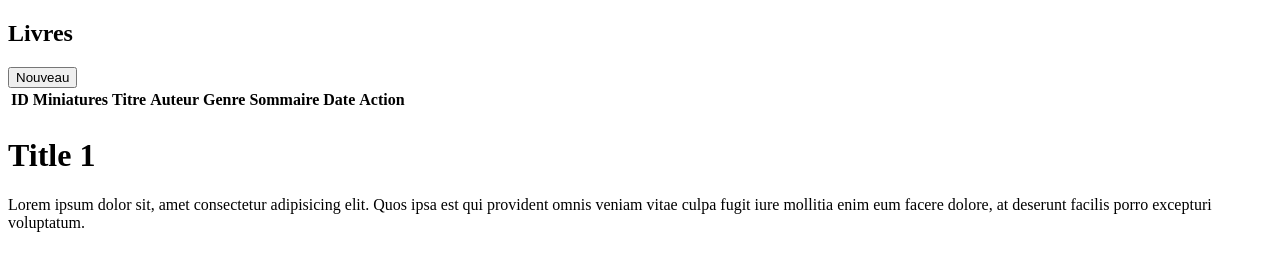
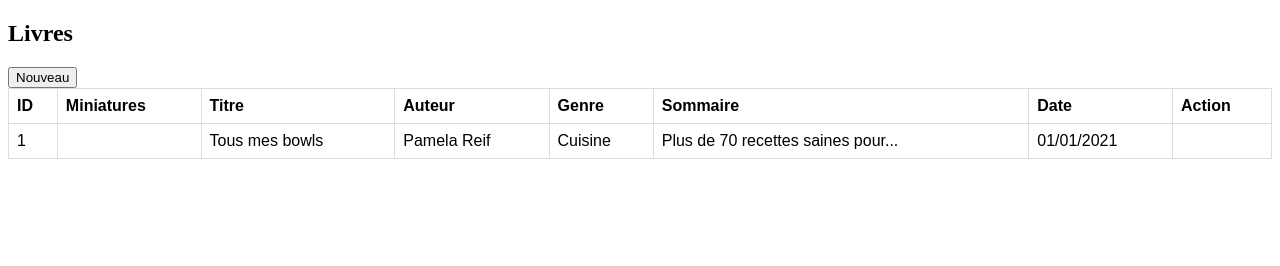
Before and after one commit to nyazitaj/dfsr-nodejs-crud, a website: page src/pages/index.html in a window 1280 px wide. Drawn offline with Linux system fonts and the light colour scheme.

Commit message:
Created HTML table to display the book list and added 'assets/css/style.css' file with some css

```diff
--- /dev/null
+++ b/src/assets/css/style.css
@@ -0,0 +1,16 @@
+table {
+    font-family: arial, sans-serif;
+    border-collapse: collapse;
+    width: 100%;
+}
+
+td,
+th {
+    border: 1px solid #dddddd;
+    text-align: left;
+    padding: 8px;
+}
+
+tr:nth-child(even) {
+    background-color: #dddddd;
+}
--- a/src/pages/index.html
+++ b/src/pages/index.html
@@ -1,12 +1,15 @@
 <!DOCTYPE html>
 <html lang="en">
+
 <head>
     <meta charset="UTF-8">
     <meta http-equiv="X-UA-Compatible" content="IE=edge">
     <meta name="viewport" content="width=device-width, initial-scale=1.0">
     <title>Document</title>
+    <link rel="stylesheet" href="../assets/css/style.css" >
     <script type="module" src="../assets/js/modules.js"></script>
 </head>
+
 <body>
     <div class="container">
         <div class="header">
@@ -38,14 +41,23 @@
 
                         <tbody>
                             <tr>
-                                <td></td>
+                                <td>1</td>
+                                <td><img src="" alt=""/></td>
+                                <td>Tous mes bowls</td>
+                                <td>Pamela Reif</td>
+                                <td>Cuisine</td>
+                                <td>Plus de 70 recettes saines pour...</td>
+                                <td>01/01/2021</td>
+                                <td>
+                                    <span><img src="" alt=""/></span>
+                                    <span><img src="" alt=""/></span>
+                                </td>
                             </tr>
                         </tbody>
                     </table>
                 </div>
             </div>
         </div>
-        <h1>Title 1</h1>
-        <p>Lorem ipsum dolor sit, amet consectetur adipisicing elit. Quos ipsa est qui provident omnis veniam vitae culpa fugit iure mollitia enim eum facere dolore, at deserunt facilis porro excepturi voluptatum.</p>
     </div>
+
 </html>
```
